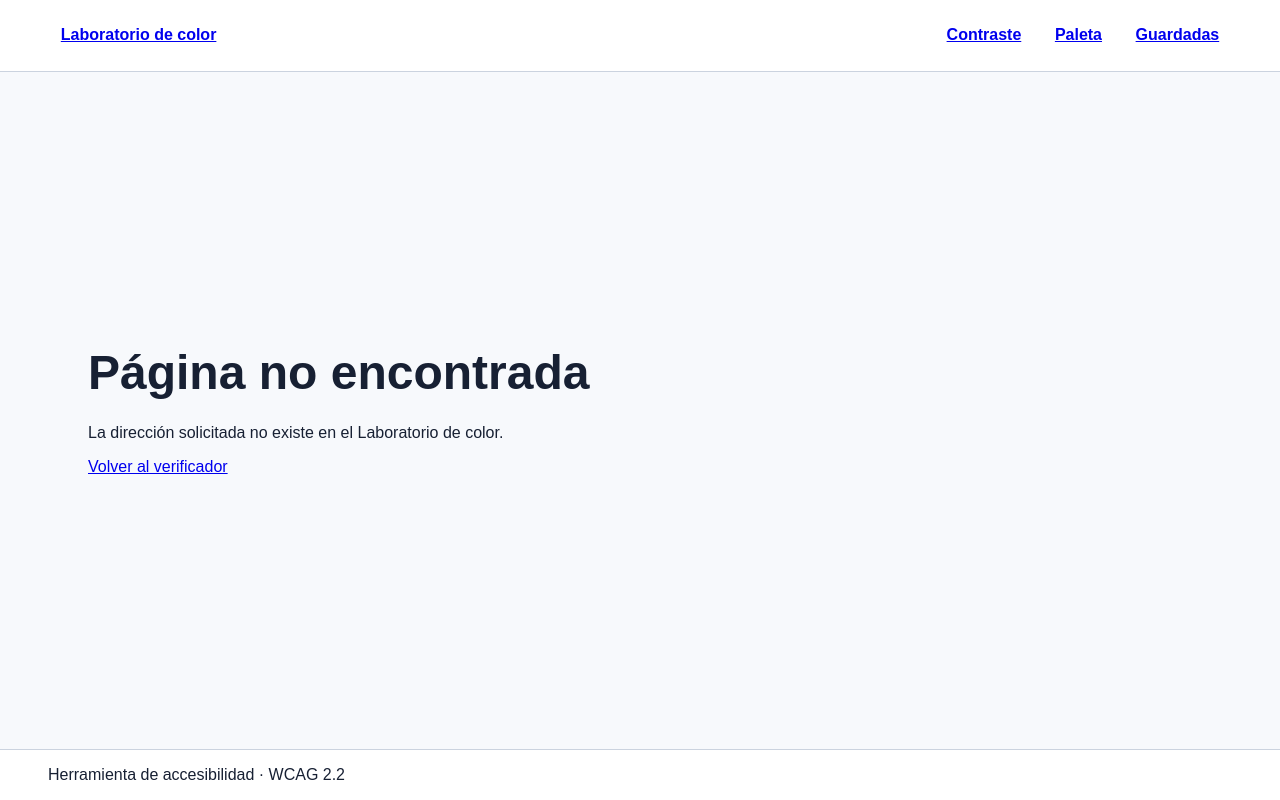
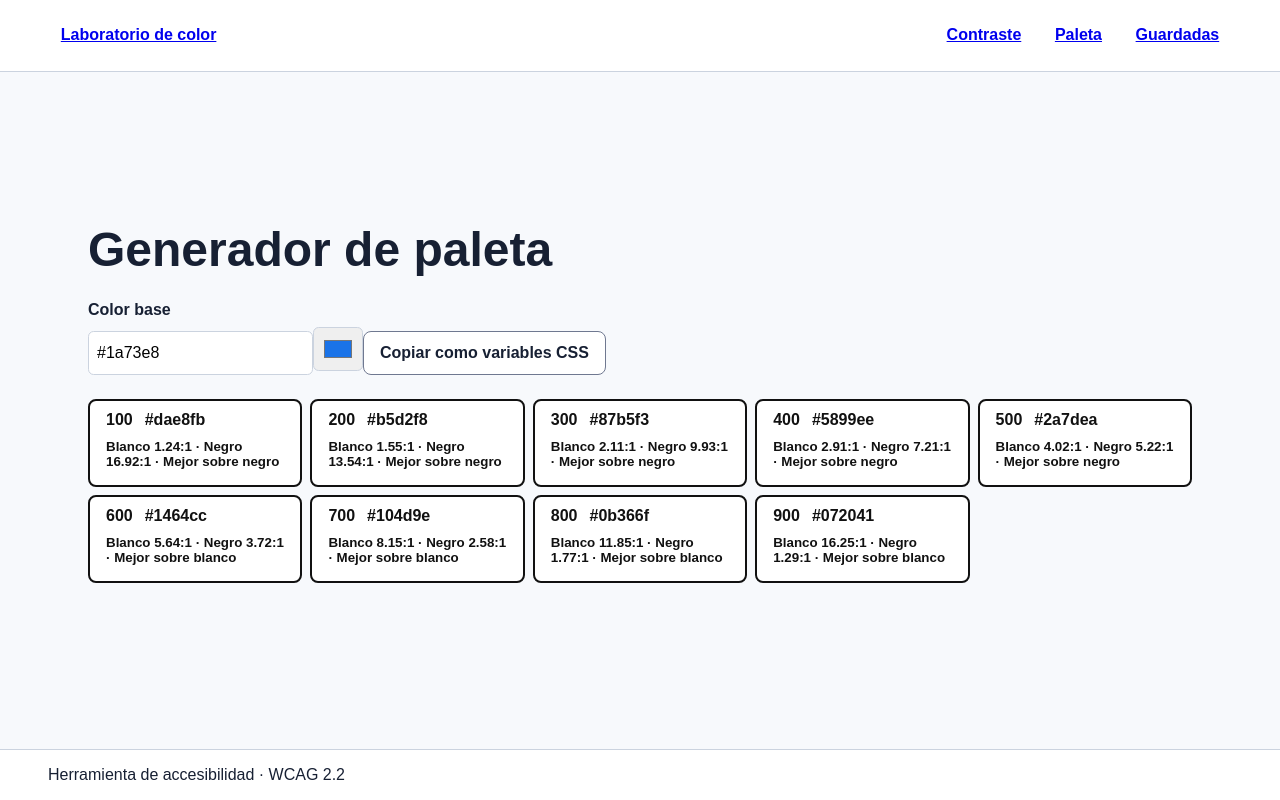
Before and after one commit to crv978/r5-laboratorio-color, a Next.js app: page /paleta in a window 1280 px wide. Before the commit this address had no page. Built offline with nearby package versions, Linux system fonts and the light colour scheme.

Commit message:
feat: crear generador de paletas y exportacion CSS
Co-authored-by: Copilot <223556219+Copilot@users.noreply.github.com>

```diff
--- /dev/null
+++ b/src/app/paleta/layout.tsx
@@ -0,0 +1,14 @@
+import type { Metadata } from "next";
+
+export const metadata: Metadata = {
+  title: "Paleta de colores | Laboratorio de color",
+  description: "Genera nueve tonos y exporta variables CSS.",
+};
+
+export default function PaletaLayout({
+  children,
+}: {
+  children: React.ReactNode;
+}) {
+  return children;
+}
--- /dev/null
+++ b/src/app/paleta/page.tsx
@@ -0,0 +1,87 @@
+"use client";
+import { Suspense, useState } from "react";
+import { useSearchParams } from "next/navigation";
+import { normalizarHex } from "../../lib/color";
+import { generarPaleta, aVariablesCss } from "../../lib/paleta";
+import styles from "../page.module.css";
+
+function PaletaContent() {
+  const params = useSearchParams();
+  const baseInicial = normalizarHex(params.get("base") ?? "") ?? "#1a73e8";
+  const [entrada, setEntrada] = useState(baseInicial),
+    [base, setBase] = useState(baseInicial),
+    [error, setError] = useState(""),
+    [aviso, setAviso] = useState(""),
+    [manual, setManual] = useState("");
+  const paleta = generarPaleta(base);
+  const copiar = async (texto: string) => {
+    try {
+      if (!navigator.clipboard?.writeText) throw new Error("sin API");
+      await navigator.clipboard.writeText(texto);
+      setAviso("Copiado");
+      setManual("");
+    } catch {
+      setAviso(
+        "La API del portapapeles no está disponible; copia el texto manualmente.",
+      );
+      setManual(texto);
+    }
+  };
+  const cambiar = (v: string) => {
+    setEntrada(v);
+    const n = normalizarHex(v);
+    if (n) {
+      setError("");
+      setBase(n);
+    } else setError("Hexadecimal inválido");
+  };
+  return (
+    <>
+      <h1>Generador de paleta</h1>
+      <label htmlFor="base">Color base</label>
+      <input
+        id="base"
+        type="text"
+        value={entrada}
+        onChange={(e) => cambiar(e.target.value)}
+        aria-invalid={!!error}
+      />
+      <input
+        type="color"
+        aria-label="Selector de color base"
+        value={base}
+        onChange={(e) => cambiar(e.target.value)}
+      />
+      {error && <p role="alert">{error}</p>}
+      <button type="button" onClick={() => copiar(aVariablesCss(paleta))}>
+        Copiar como variables CSS
+      </button>
+      <p aria-live="polite">{aviso}</p>
+      {manual && (
+        <textarea readOnly aria-label="Texto para copiar" value={manual} />
+      )}
+      <ul className={styles.palette} aria-label="Tonos de la paleta">
+        {paleta.map((t) => (
+          <li key={t.nivel} style={{ "--tono": t.hex } as React.CSSProperties}>
+            <button type="button" onClick={() => copiar(t.hex)}>
+              <strong>{t.nivel}</strong>
+              <span>{t.hex}</span>
+              <small>
+                Blanco {t.contrasteBlanco}:1 · Negro {t.contrasteNegro}:1 ·
+                Mejor sobre {t.mejor}
+              </small>
+            </button>
+          </li>
+        ))}
+      </ul>
+    </>
+  );
+}
+
+export default function PaletaPage() {
+  return (
+    <Suspense fallback={<p>Cargando paleta…</p>}>
+      <PaletaContent />
+    </Suspense>
+  );
+}
```
